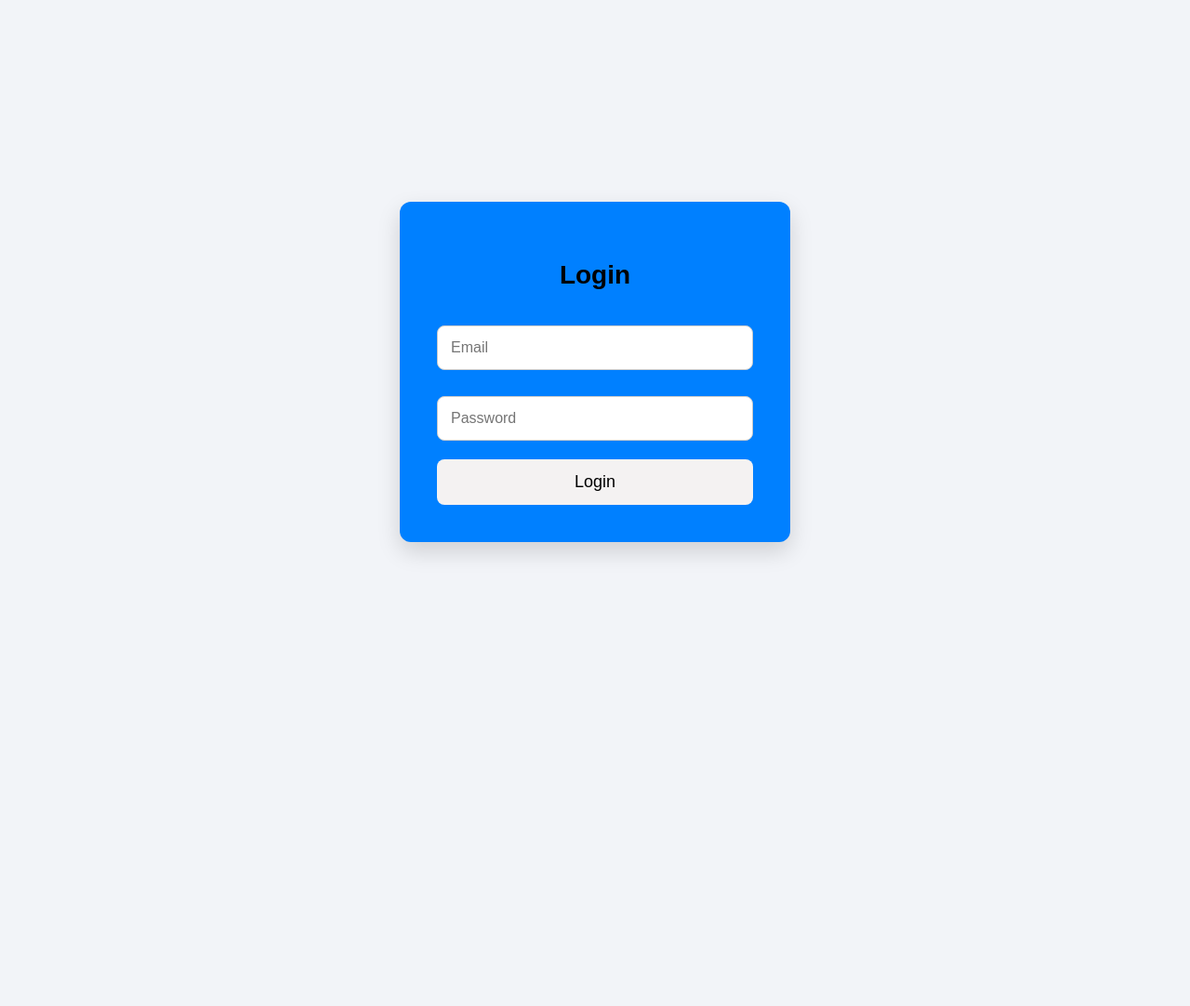
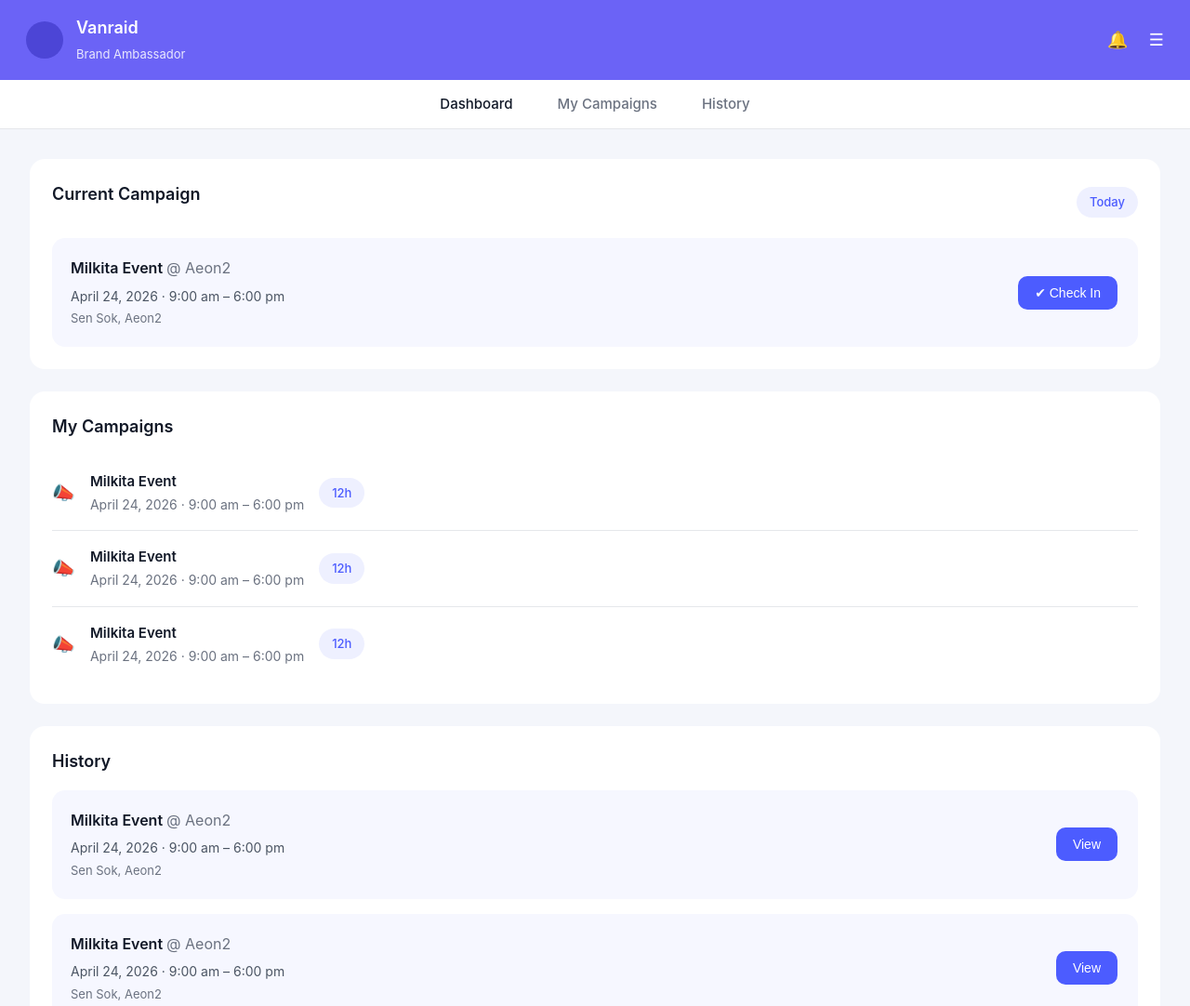
Before and after one commit to tithyarita/Activation-Management-System, a plain HTML site: page html/ba.html in a window 1280 px wide. Shown: the whole page at 93% size. Before the commit the page ends 800 px from the top, so only its background shows below. Drawn offline with Linux system fonts and the light colour scheme.

Commit message:
new commit

```diff
--- a/css/ba.css
+++ b/css/ba.css
@@ -1,16 +1,23 @@
   * {
-      box-sizing: border-box;
-      font-family: Arial, sans-serif;
-    }
+  box-sizing: border-box;
+  margin: 0;
+  padding: 0;
+}
 
-    body {
-      height: 100vh;
-      margin: 0;
-      display: flex;
-      justify-content: center;
-      align-items: center;
-      background: #f2f4f8;
-    }
+html,
+body {
+  width: 100%;
+  height: 100%;
+}
+
+body {
+  font-family: "Inter", system-ui, -apple-system, BlinkMacSystemFont,
+    "Segoe UI", Roboto, sans-serif;
+  font-size: 16px;
+  line-height: 1.6;
+  color: #111827;
+  background: #f4f6fb;
+}
 
  .login-box {
       width: 420px;
@@ -61,3 +68,224 @@
       font-size: 14px;
       color: #555;
     }
+
+
+
+
+
+    .container-1 {
+  width: 100%;
+  height: 100vh;
+  display: flex;
+  justify-content: center;
+  align-items: center;
+}
+
+/* =========================
+   DASHBOARD WRAPPER
+========================= */
+.container-2 {
+  width: 100%;
+  min-height: 100vh;
+  display: flex;
+  flex-direction: column;
+}
+
+/* =========================
+   TOP BAR
+========================= */
+.topbar {
+  background: #6b63f6;
+  color: #ffffff;
+  padding: 16px 28px;
+  display: flex;
+  justify-content: space-between;
+  align-items: center;
+}
+
+.brand {
+  display: flex;
+  align-items: center;
+  gap: 14px;
+}
+
+.avatar {
+  width: 40px;
+  height: 40px;
+  border-radius: 50%;
+  background: #4c45d6;
+}
+
+.brand h1 {
+  font-size: 18px;
+  font-weight: 600;
+}
+
+.brand span {
+  font-size: 13px;
+  opacity: 0.85;
+}
+
+.top-actions .icon {
+  margin-left: 18px;
+  cursor: pointer;
+  font-size: 18px;
+}
+
+/* =========================
+   NAVIGATION
+========================= */
+.nav {
+  background: #ffffff;
+  display: flex;
+  justify-content: center;
+  gap: 48px;
+  padding: 14px 0;
+  border-bottom: 1px solid #e5e7eb;
+}
+
+.nav a {
+  font-size: 15px;
+  font-weight: 500;
+  color: #6b7280;
+  text-decoration: none;
+}
+
+.nav a.active {
+  color: #111827;
+}
+
+/* =========================
+   MAIN CONTENT
+========================= */
+.container {
+  width: 100%;
+  max-width: 1400px;
+  margin: 0 auto;
+  padding: 32px;
+}
+
+/* =========================
+   CARD
+========================= */
+.card {
+  width: 100%;
+  background: #ffffff;
+  border-radius: 16px;
+  padding: 24px;
+  margin-bottom: 24px;
+}
+
+.card h2 {
+  font-size: 18px;
+  font-weight: 600;
+  margin-bottom: 16px;
+}
+
+.card-header {
+  display: flex;
+  justify-content: space-between;
+  align-items: center;
+}
+
+/* =========================
+   PILL
+========================= */
+.pill {
+  background: #eef0ff;
+  color: #4c5cff;
+  padding: 6px 14px;
+  border-radius: 999px;
+  font-size: 13px;
+  font-weight: 500;
+}
+
+/* =========================
+   CAMPAIGN CARD
+========================= */
+.campaign {
+  background: #f6f7ff;
+  padding: 20px;
+  border-radius: 14px;
+  display: flex;
+  justify-content: space-between;
+  align-items: center;
+  margin-top: 16px;
+}
+
+.campaign h3 {
+  font-size: 16px;
+  font-weight: 600;
+}
+
+.campaign h3 span {
+  font-weight: 400;
+  color: #6b7280;
+}
+
+.campaign p {
+  margin-top: 6px;
+  font-size: 14px;
+  color: #4b5563;
+}
+
+.campaign small {
+  display: block;
+  margin-top: 2px;
+  font-size: 13px;
+  color: #6b7280;
+}
+
+/* =========================
+   BUTTONS
+========================= */
+.btn {
+  background: #4c5cff;
+  border: none;
+  color: #ffffff;
+  padding: 10px 18px;
+  border-radius: 10px;
+  font-size: 14px;
+  font-weight: 500;
+  cursor: pointer;
+  transition: background 0.2s ease;
+}
+
+.btn:hover {
+  background: #3b49f2;
+}
+
+.btn.secondary {
+  background: #4c5cff;
+}
+
+/* =========================
+   MY CAMPAIGNS LIST
+========================= */
+.list-item {
+  display: flex;
+  align-items: center;
+  gap: 16px;
+  padding: 16px 0;
+  border-bottom: 1px solid #e5e7eb;
+}
+
+.list-item:last-child {
+  border-bottom: none;
+}
+
+.icon-green {
+  font-size: 20px;
+  color: #22c55e;
+}
+
+.list-item h4 {
+  font-size: 15px;
+  font-weight: 600;
+}
+
+.list-item p {
+  font-size: 14px;
+  color: #6b7280;
+  margin-top: 2px;
+}
--- a/html/ba.html
+++ b/html/ba.html
@@ -8,6 +8,7 @@
     <link rel="stylesheet" href="../css/ba.css">
 </head>
 <body>
+    <div class="container-1" style="display: none;">
         <div class="login-box">
             <h2>Login</h2>
 
@@ -18,6 +19,106 @@
                 <button type="submit">Login</button>
             </form>
         </div>
+    </div>
 
+    <div class="container-2">
+          <header class="topbar">
+    <div class="brand">
+      <div class="avatar"></div>
+      <div>
+        <h1>Vanraid</h1>
+        <span>Brand Ambassador</span>
+      </div>
+    </div>
+    <div class="top-actions">
+      <span class="icon">🔔</span>
+      <span class="icon">☰</span>
+    </div>
+  </header>
+
+  <!-- Navigation -->
+  <nav class="nav">
+    <a class="active">Dashboard</a>
+    <a>My Campaigns</a>
+    <a>History</a>
+  </nav>
+
+  <!-- Main -->
+  <main class="container">
+
+    <!-- Current Campaign -->
+    <section class="card">
+      <div class="card-header">
+        <h2>Current Campaign</h2>
+        <span class="pill">Today</span>
+      </div>
+
+      <div class="campaign active-campaign">
+        <div>
+          <h3>Milkita Event <span>@ Aeon2</span></h3>
+          <p>April 24, 2026 · 9:00 am – 6:00 pm</p>
+          <small>Sen Sok, Aeon2</small>
+        </div>
+        <button class="btn">✔ Check In</button>
+      </div>
+    </section>
+
+    <!-- My Campaigns -->
+    <section class="card">
+      <h2>My Campaigns</h2>
+
+      <div class="list-item">
+        <span class="icon-green">📣</span>
+        <div>
+          <h4>Milkita Event</h4>
+          <p>April 24, 2026 · 9:00 am – 6:00 pm</p>
+        </div>
+        <span class="pill">12h</span>
+      </div>
+
+      <div class="list-item">
+        <span class="icon-green">📣</span>
+        <div>
+          <h4>Milkita Event</h4>
+          <p>April 24, 2026 · 9:00 am – 6:00 pm</p>
+        </div>
+        <span class="pill">12h</span>
+      </div>
+
+      <div class="list-item">
+        <span class="icon-green">📣</span>
+        <div>
+          <h4>Milkita Event</h4>
+          <p>April 24, 2026 · 9:00 am – 6:00 pm</p>
+        </div>
+        <span class="pill">12h</span>
+      </div>
+    </section>
+
+    <!-- History -->
+    <section class="card">
+      <h2>History</h2>
+
+      <div class="campaign history-item">
+        <div>
+          <h3>Milkita Event <span>@ Aeon2</span></h3>
+          <p>April 24, 2026 · 9:00 am – 6:00 pm</p>
+          <small>Sen Sok, Aeon2</small>
+        </div>
+        <button class="btn secondary">View</button>
+      </div>
+
+      <div class="campaign history-item">
+        <div>
+          <h3>Milkita Event <span>@ Aeon2</span></h3>
+          <p>April 24, 2026 · 9:00 am – 6:00 pm</p>
+          <small>Sen Sok, Aeon2</small>
+        </div>
+        <button class="btn secondary">View</button>
+      </div>
+    </section>
+
+  </main>
+    </div>
 </body>
 </html>
```
Lines whose indentation alone changed are shown as unchanged.
